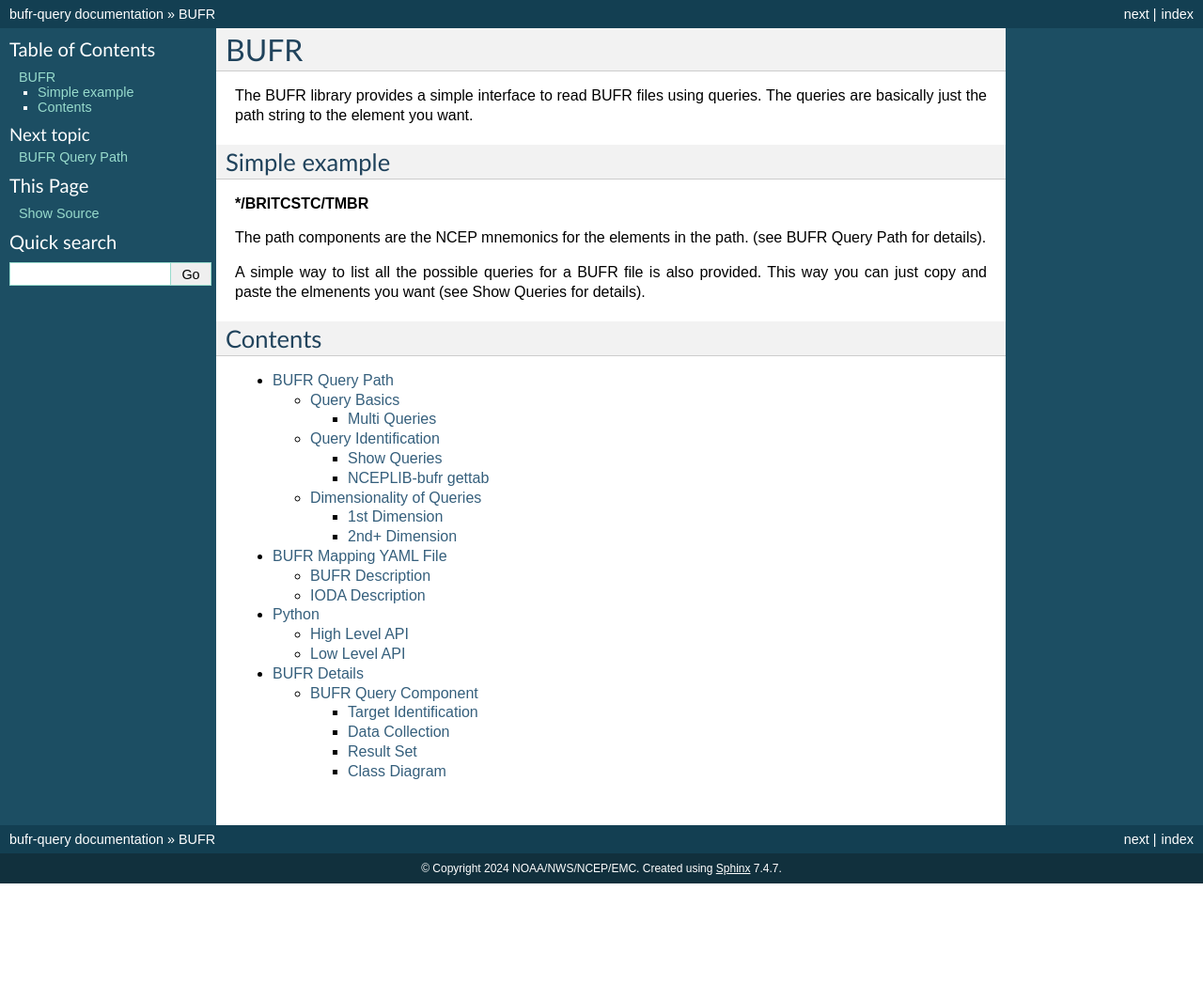
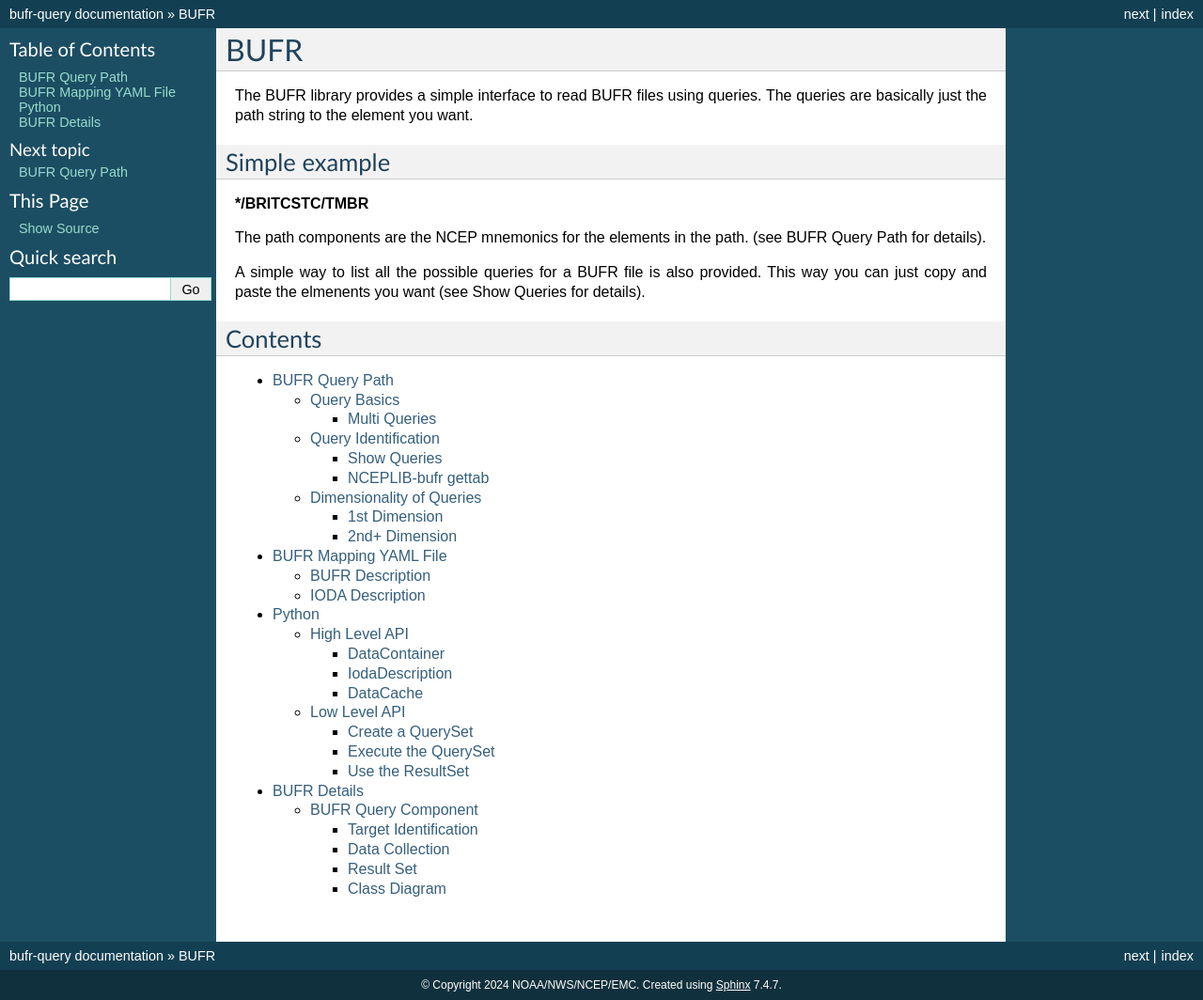
Before and after one commit to NOAA-EMC/bufr-query, a Sphinx documentation site: the page built from docs/index.rst, in a window 1280 px wide. Shown: the whole page at 94% size. Built offline with Sphinx 7.4.7, drawn with Linux system fonts in a browser that asks for light colours; pages that are not in the unit, such as notebooks, are missing from menus; before the commit the page ends 940 px from its top, so only the background shows below that.

Commit message:
more sphinx tweaks

```diff
--- a/docs/conf.py
+++ b/docs/conf.py
@@ -22,9 +22,9 @@ exclude_patterns = ['.DS_Store']
 
 root_doc = 'index'
 
-
 # -- Options for HTML output -------------------------------------------------
 # https://www.sphinx-doc.org/en/master/usage/configuration.html#options-for-html-output
 
 html_theme = 'default'
 html_static_path = ['_static']
+html_sidebars = {'**': ['globaltoc.html', 'relations.html', 'sourcelink.html', 'searchbox.html']}
--- a/docs/index.rst
+++ b/docs/index.rst
@@ -18,7 +18,7 @@ Contents
 --------
 
 .. toctree::
-   :maxdepth: 1
+    :maxdepth: 2
 
   query_path
   yaml
--- a/docs/python_api.rst
+++ b/docs/python_api.rst
@@ -1,5 +1,5 @@
 .. _bufr-python-api:
-:tocdepth: 2
+:tocdepth: 3
 
 Python
 ======
```
